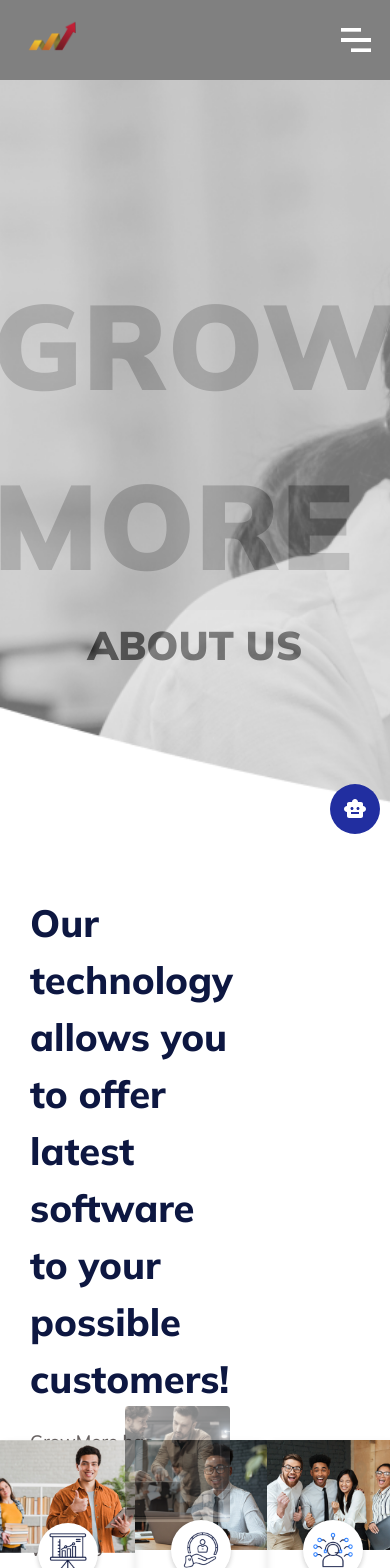
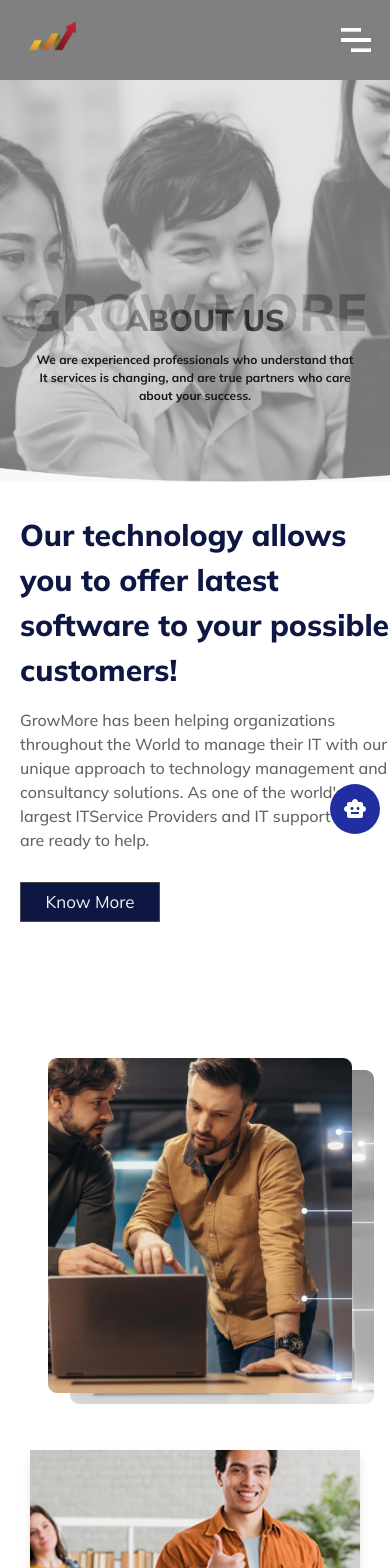
Before and after one commit to hanu9490/GROW_MORE, a React (Vite) app: page /about in a window 390 px wide. Shown: the top 1568 px of the page. Built offline with nearby package versions, Linux system fonts and the light colour scheme; a web font is replaced by a local one.

Commit message:
about responsive

```diff
--- a/package.json
+++ b/package.json
@@ -33,6 +33,7 @@
     "react": "^18.3.1",
     "react-dom": "^18.3.1",
     "react-icon-cloud": "^4.1.4",
+    "react-icons": "^5.3.0",
     "react-intersection-observer": "^9.13.1",
     "react-leaflet": "^4.2.1",
     "react-loader-spinner": "^6.1.6",
--- a/src/components/containers/About/About.css
+++ b/src/components/containers/About/About.css
@@ -5,11 +5,13 @@
     background-repeat: no-repeat;
     background-size: cover;
     width: 100%;
+    background-position: center;
 }
 
 .About-background {
     background-color: #fff;
     height: auto;
+    margin: 0px;
 }
 
 .About-lander-overlayer {
@@ -31,13 +33,67 @@
     padding-top: 300px;
 }
 
+
+.About-lander-overlayer h2 {
+    font-family: "Mulish";
+    font-size: 60px;
+    font-weight: 900;
+    background: linear-gradient(to right, #2E2323, #B89E9E);
+    -webkit-background-clip: text;
+    -webkit-text-fill-color: transparent;
+    top: -115px;
+    left: 10px;
+    mix-blend-mode: difference;
+    position: relative;
+    opacity: 0.8;
+}
+
 .About-lander-overlayer p {
     font-family: "Mulish";
-    font-size: 40px;
-    font-weight: 900;
-    color: #494b4b;
-   top: -310px;
-   mix-blend-mode:difference;
+    font-size: 20px;
+    font-weight: 700;
+    width: 750px;
+    position: relative;
+    top: -115px;
+    text-align: center;
+    color: #1e1c1c;
+
+}
+
+@media screen and (max-width: 768px) {
+    .About-lander {
+        height: 50vh;
+        margin-top: 60px;
+    }
+
+
+    .About-lander-overlayer {
+        height: 50vh;
+        margin-top: 5%;
+    }
+
+    .About-lander-overlayer h1 {
+        font-size: 52px;
+        font-weight: 800;
+        padding-top: 180px;
+        width: 100%;
+        text-align: center;
+    }
+
+
+    .About-lander-overlayer h2 {
+        font-size: 30px;
+        font-weight: 800;
+        top: -53px;
+    }
+
+    .About-lander-overlayer p {
+        font-size: 12px;
+        font-weight: 700;
+        width: 320px;
+        top: -45px;
+        color: #0D1741;
+    }
 }
 
 .About-description {
@@ -51,7 +107,7 @@
 
 .About-description-left {
     width: 45vw;
-    height:60vh;
+    height: 60vh;
     display: flex;
     flex-direction: column;
     align-items: flex-start;
@@ -68,7 +124,7 @@
 .About-description-left p {
     font-family: "mulish";
     font-size: 18px;
-    font-weight:500;
+    font-weight: 500;
     padding-top: 20px;
     color: #676161;
 }
@@ -76,7 +132,7 @@
 .About-description-left-button {
     font-family: "mulish";
     font-size: 17px;
-    height:40px;
+    height: 40px;
     width: 140px;
     border: 1px solid #494b4b;
     background-color: #0D1741;
@@ -95,25 +151,7 @@
 
 }
 
-/* .background-image {
-    width: 60%;
-    margin-left: 40px;
-    mix-blend-mode: overlay;
-    position: absolute;
-    top: 20px;
-    left: 20px;
-    z-index: 1;
-    opacity: 0.5;
-}
 
-.foreground-image {
-    width: 60%;
-    top: 0px;
-    left: 0px;
-    position: relative;
-    z-index: 2;
-    margin-top: 50px;
-} */
 .background-image {
     width: 60%;
     position: absolute;
@@ -131,6 +169,68 @@
     position: relative;
     z-index: 2;
     margin-top: 50px;
+}
+
+@media screen and (max-width: 768px) {
+
+
+    .About-description-left {
+        width: 100vw;
+        height: 60vh;
+        padding-left: 20px;
+    }
+
+    .About-description-left h1 {
+        font-size: 30px;
+        font-weight: 800;
+    }
+
+    .About-description-left p {
+        font-size: 16px;
+        font-weight: 500;
+        padding-top: 15px;
+    }
+
+    .About-description-right {
+        width: 100vw;
+        height: 50vh;
+        flex-direction: row;
+        align-items: center;
+        margin-left: 10px;
+        position: relative;
+        margin-top: 30px;
+    }
+
+
+    .background-image {
+        width: 80%;
+        position: absolute;
+        top: 0px;
+        left: 60px;
+        z-index: 1;
+        opacity: 0.5;
+        filter: blur(4px);
+        filter: grayscale(100%);
+        margin-top: 20px;
+        /* Ensure it's behind the foreground and displayed correctly */
+    }
+
+    .foreground-image {
+        width: 80%;
+        position: relative;
+        z-index: 2;
+        margin-top: -70px;
+    }
+}
+
+
+.card-mission-container {
+    display: flex;
+    justify-content: space-evenly;
+    align-items: center;
+    margin-top: 10%;
+    flex-wrap: wrap;
+    /* Allows wrapping of items */
 }
 
 .card-mission {
@@ -196,6 +296,31 @@
     z-index: 1;
 }
 
+
+
+@media screen and (max-width: 768px) {
+    .card-mission-container {
+        flex-direction: column;
+        /* Stack cards vertically on mobile */
+        align-items: center;
+        /* Stretch to fill the width */
+        justify-content: center;
+        margin-top: 100%;
+        /* Allows wrapping of items */
+    }
+
+    .card-mission {
+        display: flex;
+        flex-direction: column;
+        align-items: center;
+        position: relative;
+        /* Needed for positioning floating icon */
+        margin-top: 40px;
+
+    }
+
+}
+
 .plan-container {
     display: flex;
     justify-content: center;
@@ -243,6 +368,37 @@
     padding: 10px 80px 10px 80px;
 }
 
+@media screen and (max-width: 768px) {
+    .plan-container {
+        padding: 3% 2% 2% 2%;
+    }
+
+    .have-plan-title {
+        padding-top: 9%;
+        font-size: 30px;
+    }
+
+    .plan-button {
+        height: 40px;
+        width: 160px;
+        margin-top: 30px;
+        font-size: 16px;
+    }
+
+    .benifit-title {
+        font-size: 28px;
+        font-weight: 800;
+        padding-top: 30px;
+    }
+
+    .benifit-para {
+        font-size: 16px;
+        text-align: center;
+        padding: 20px 10px 10px 10px;
+    }
+}
+
+
 .carousel-container {
     height: 60vh;
     overflow: hidden;
@@ -276,6 +432,20 @@
 
 .carousel-slide.active {
     opacity: 1;
+}
+
+@media screen and (max-width:768px) {
+    .carousel-container {
+        height: 40vh;
+        margin:50px 10px 0px 10px;
+    }
+
+    .carousel-image {
+        width: 100%;
+        height: 20vh;
+        object-fit: fill;
+        object-position: center;
+    }
 }
 
 .what-we-provide {
@@ -343,3 +513,11 @@
     text-align: center;
     padding-top: 10px;
 }
+
+@media screen and (max-width:768px) {
+    .what-we-provide {
+        height: auto;
+        margin-top: 0px;
+        padding: 20px;
+    }
+}
--- a/src/components/containers/About/Landing.jsx
+++ b/src/components/containers/About/Landing.jsx
@@ -8,7 +8,8 @@ import visionimg from "../../../assets/icons/About/vision-img.png"
 import supportimg from "../../../assets/icons/About/support-img.png"
 import carousel1 from "../../../assets/icons/About/carousel1.png"
 import tick from "../../../assets/icons/About/tick.png"
-import { useEffect, useState } from "react";
+import { useEffect, useState, } from "react";
+import { useNavigate } from "react-router-dom"
 const LandingAbout = () => {
     const carouselData = [
         {
@@ -74,13 +75,15 @@ const LandingAbout = () => {
         // Clear the interval when the component unmounts
         return () => clearInterval(interval);
     }, [carouselData.length]);
-
+    const navigate = useNavigate()
     return (
         <div className="About-background">
             <div className="About-lander" >
                 <div className="About-lander-overlayer">
                     <h1>GROW MORE</h1>
-                    <p>ABOUT US</p>
+                    <h2>ABOUT US</h2>
+                    <p>We are experienced professionals who understand that It services is
+                        changing, and are true partners who care about your success.</p>
                 </div>
             </div>
             <div className="About-description">
@@ -98,58 +101,63 @@ const LandingAbout = () => {
                     <img src={explain} alt="Foreground" className="foreground-image" />
                 </div>
             </div>
-            <div style={{ display: "flex", justifyContent: "space-evenly", alignItems: "center", marginTop: "10%" }}>
+
+            <div className="card-mission-container">
                 <div className="card-mission">
                     <div className="card-image-mission">
                         <img src={historyimg} alt="Card" />
                         <div className="floating-icon-mission">
-                            <img src={history} style={{ height: "40px", width: "40px" }} />{/* Replace 'FaIconName' with the icon you want */}
+                            <img src={history} style={{ height: "40px", width: "40px" }} />
                         </div>
                     </div>
                     <div className="card-content-mission">
                         <h2 className="card-title-mission">Company History</h2>
                         <p className="card-description-mission">
                             On the other hand denounce with righteous indignation and dislike
-                            men who are so beguiled and demoralized by the charms pleasure</p>
+                            men who are so beguiled and demoralized by the charms pleasure
+                        </p>
                     </div>
                 </div>
                 <div className="card-mission">
                     <div className="card-image-mission">
                         <img src={visionimg} alt="Card" />
                         <div className="floating-icon-mission">
-                            <img src={vision} style={{ height: "40px", width: "40px" }} />{/* Replace 'FaIconName' with the icon you want */}
+                            <img src={vision} style={{ height: "40px", width: "40px" }} />
                         </div>
                     </div>
                     <div className="card-content-mission">
                         <h2 className="card-title-mission">Mission & Vision</h2>
                         <p className="card-description-mission">
                             On the other hand denounce with righteous indignation and
-                            dislike men who are so beguiled
-                            and demoralized by the charms pleasure</p>
+                            dislike men who are so beguiled and demoralized by the charms pleasure
+                        </p>
                     </div>
                 </div>
                 <div className="card-mission">
                     <div className="card-image-mission">
                         <img src={supportimg} alt="Card" />
                         <div className="floating-icon-mission">
-                            <img src={support} style={{ height: "40px", width: "40px" }} />{/* Replace 'FaIconName' with the icon you want */}
+                            <img src={support} style={{ height: "40px", width: "40px" }} />
                         </div>
                     </div>
                     <div className="card-content-mission">
                         <h2 className="card-title-mission">Online Support</h2>
                         <p className="card-description-mission">
                             On the other hand denounce with righteous indignation and dislike
-                            men who are so beguiled and demoralized by the charms pleasure</p>
+                            men who are so beguiled and demoralized by the charms pleasure
+                        </p>
                     </div>
                 </div>
             </div>
+
             <div className="plan-container">
                 <h1 className="have-plan-title">Have a project in mind? Let's get to work.</h1>
-                <button className="plan-button">Contact Us</button>
+                <button className="plan-button" onClick={() => navigate("/contactus")}>Contact Us</button>
                 <h1 className="benifit-title">Great Benefits for Working With Us</h1>
                 <p className="benifit-para">The best in digital creativity and innovation.
                     Internationally accolade, showcasing excellence in design.</p>
             </div>
+
             <div style={{ marging: "20px" }}>
                 <div className="carousel-container">
                     {carouselData.map((slide, index) => (
@@ -165,7 +173,6 @@ const LandingAbout = () => {
             <div className="what-we-provide">
                 <h1>We Live by Powerful Values</h1>
                 <div className="value-container">
-
                     {values.map((each) => (
                         <div className="value-container-series" key={each.id}>
                             <div className="img-container">
```
Also changed, not shown: 1 other file (tests, documents, lock files or other folders).
